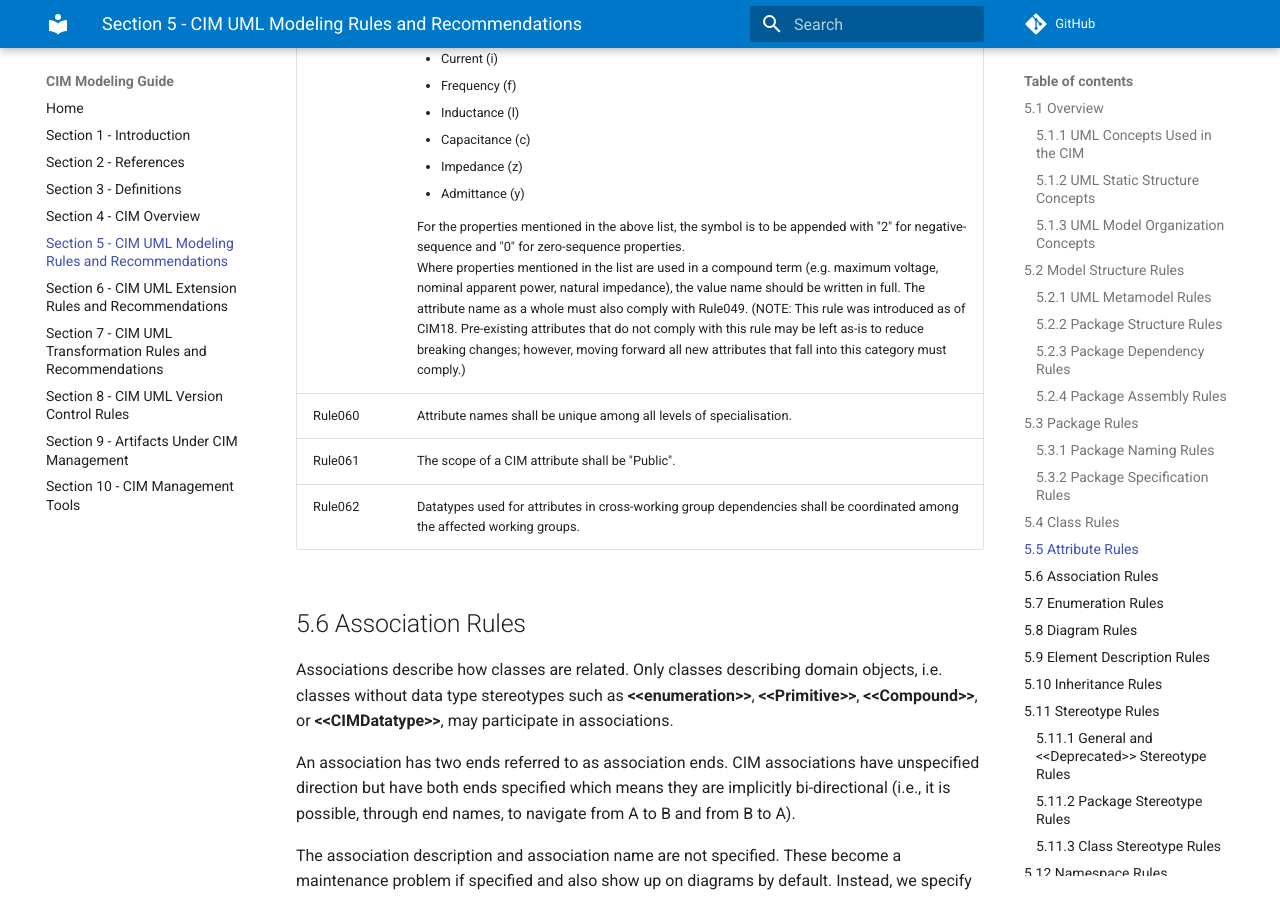
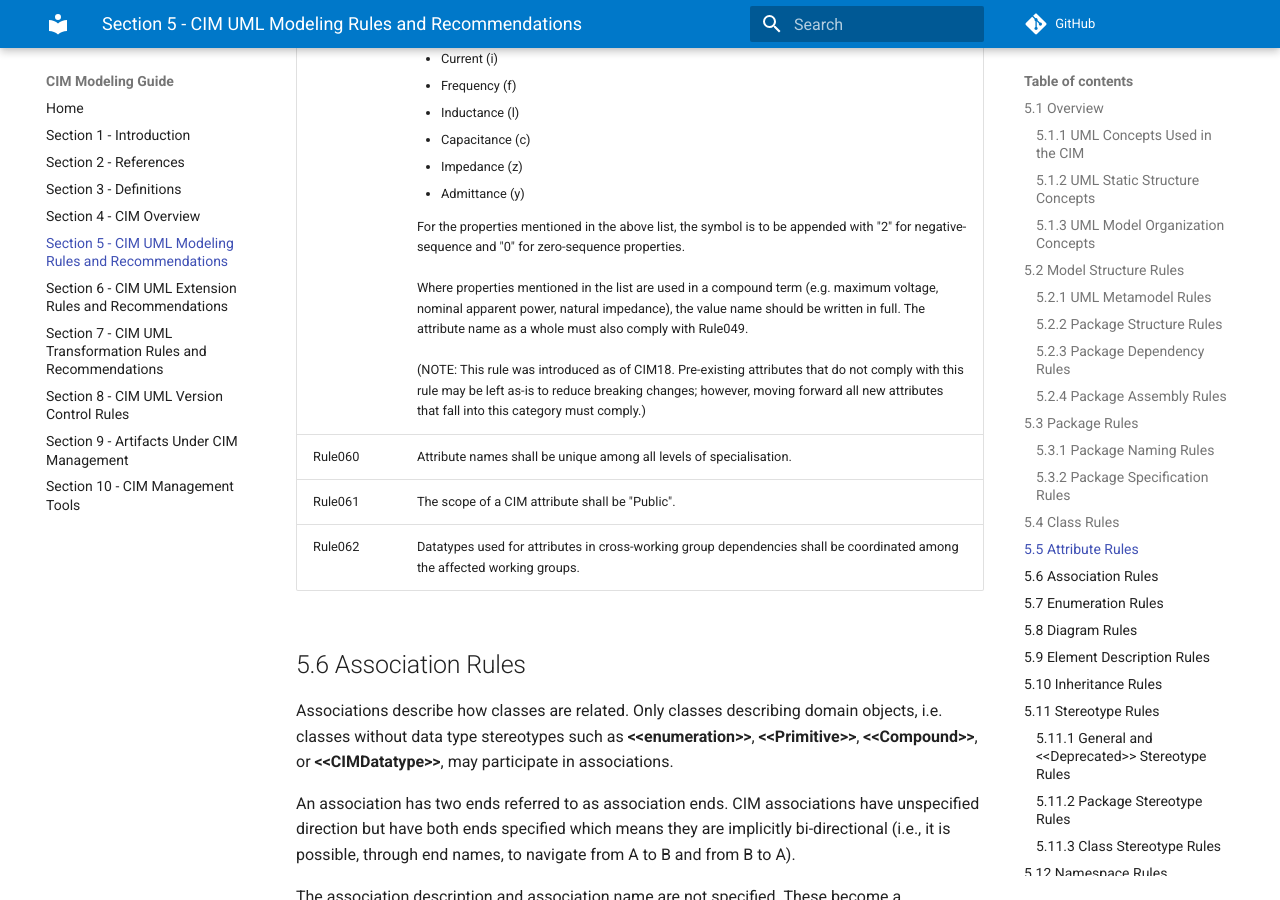
Before and after one commit to cimug-org/cim-modeling-guide, an MkDocs documentation site: the page built from docs/section5-cim-uml-modeling-rules-and-recommendations.md, in a window 1280 px wide and 900 px high, scrolled down 15304 px. Built offline with MkDocs 1.6.1 and Material for MkDocs 9.7.7, drawn with Linux system fonts in a browser that asks for light colours; comment, search, counter and statistics services are not loaded.

```diff
--- a/docs/section5-cim-uml-modeling-rules-and-recommendations.md
+++ b/docs/section5-cim-uml-modeling-rules-and-recommendations.md
@@ -514,7 +514,7 @@ The attribute order should normally be alphabetical unless there is some clear r
 </tr>
 <tr class="odd">
 <td>Rule059</td>
-<td>For attributes that correspond to power system related measurements as listed below the attribute name must use the symbol, in lower camel case (e.g. ratedU), instead of the name or unit of measurement.<ul><li>Active Power (p)<li>Reactive Power (q) <br><li>Apparent Power (s)<li>Resistance (r)<li>Reactance (x)<li>Conductance (g)<li>Susceptance (b)<li>Power Factor (pf)<li>Voltage (u)<li>Current (i)<li>Frequency (f)<li>Inductance (l)<li>Capacitance (c)<li>Impedance (z)<li>Admittance (y)</ul>For the properties mentioned in the above list, the symbol is to be appended with "2" for negative-sequence and "0" for zero-sequence properties.<br>Where properties mentioned in the list are used in a compound term (e.g. maximum voltage, nominal apparent power, natural impedance), the value name should be written in full. The attribute name as a whole must also comply with Rule049. (NOTE: This rule was introduced as of CIM18. Pre-existing attributes that do not comply with this rule may be left as-is to reduce breaking changes; however, moving forward all new attributes that fall into this category must comply.)</td>
+<td>For attributes that correspond to power system related measurements as listed below the attribute name must use the symbol, in lower camel case (e.g. ratedU), instead of the name or unit of measurement.<ul><li>Active Power (p)<li>Reactive Power (q) <br><li>Apparent Power (s)<li>Resistance (r)<li>Reactance (x)<li>Conductance (g)<li>Susceptance (b)<li>Power Factor (pf)<li>Voltage (u)<li>Current (i)<li>Frequency (f)<li>Inductance (l)<li>Capacitance (c)<li>Impedance (z)<li>Admittance (y)</ul>For the properties mentioned in the above list, the symbol is to be appended with "2" for negative-sequence and "0" for zero-sequence properties.<br><br>Where properties mentioned in the list are used in a compound term (e.g. maximum voltage, nominal apparent power, natural impedance), the value name should be written in full. The attribute name as a whole must also comply with Rule049. <br><br>(NOTE: This rule was introduced as of CIM18. Pre-existing attributes that do not comply with this rule may be left as-is to reduce breaking changes; however, moving forward all new attributes that fall into this category must comply.)</td>
 </tr>
 <tr class="even">
 <td>Rule060</td>
```
